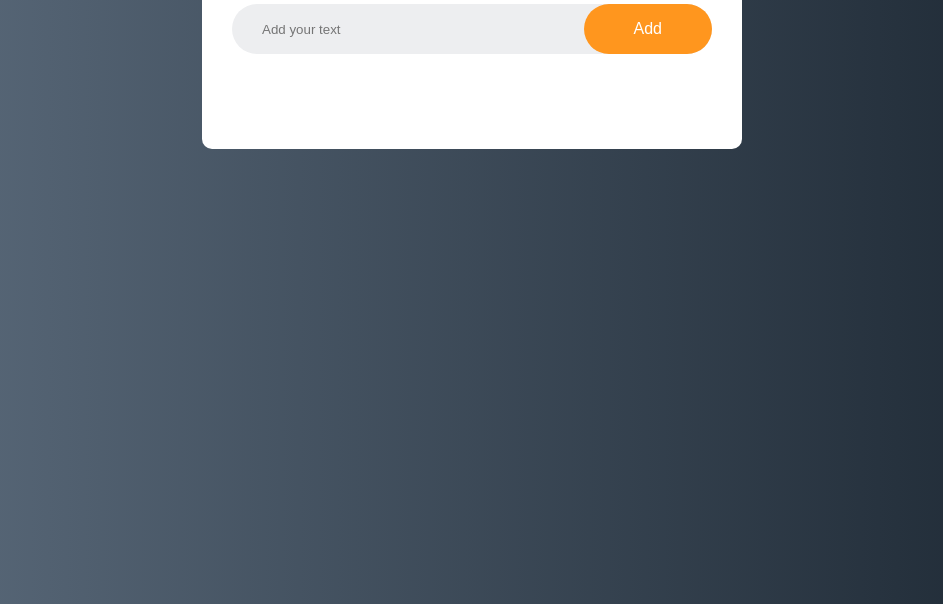
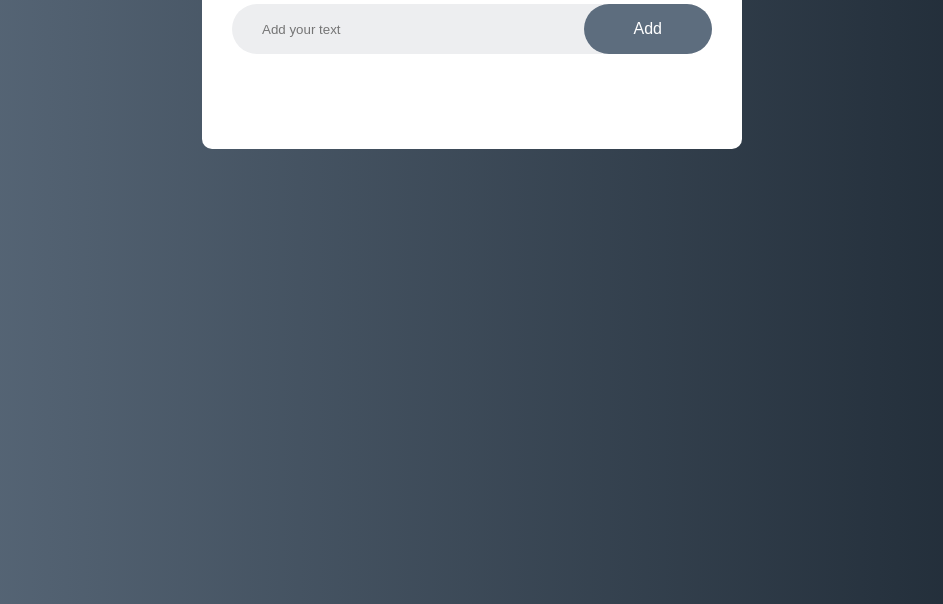
Before and after one commit to khalidAtGit/ToDo-list, a plain HTML site: page index.html in a window 1280 px wide. Shown: the part 196-800 px from the top of the page, without its empty margins (168-1111 px from the left). Drawn offline with Linux system fonts and the light colour scheme.

Commit message:
final code

```diff
--- a/style.css
+++ b/style.css
@@ -48,7 +48,7 @@ button{
     border: none;
     outline: none;
     padding: 16px 50px;
-    background: #ff961e;
+    background: #5d6d7e;
     color: #fff;
     font-size: 16px;
     cursor: pointer;
```
